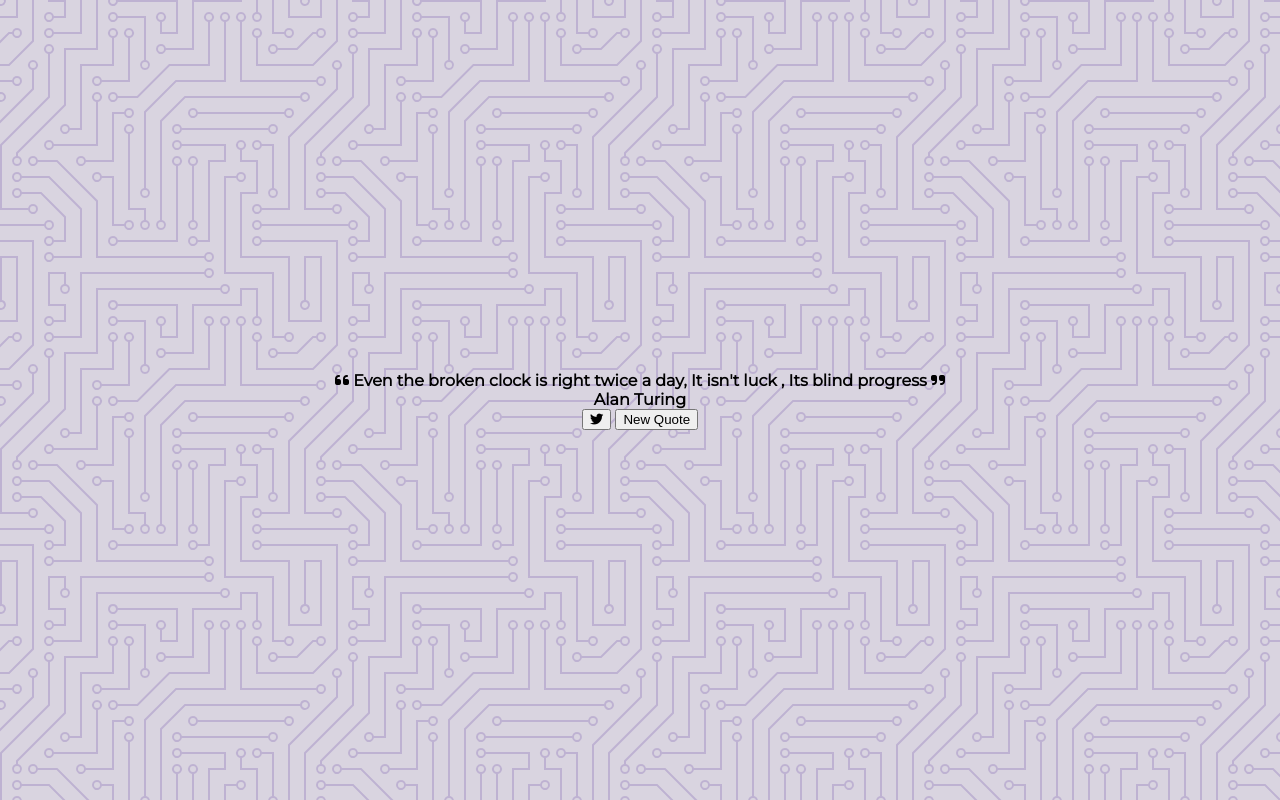
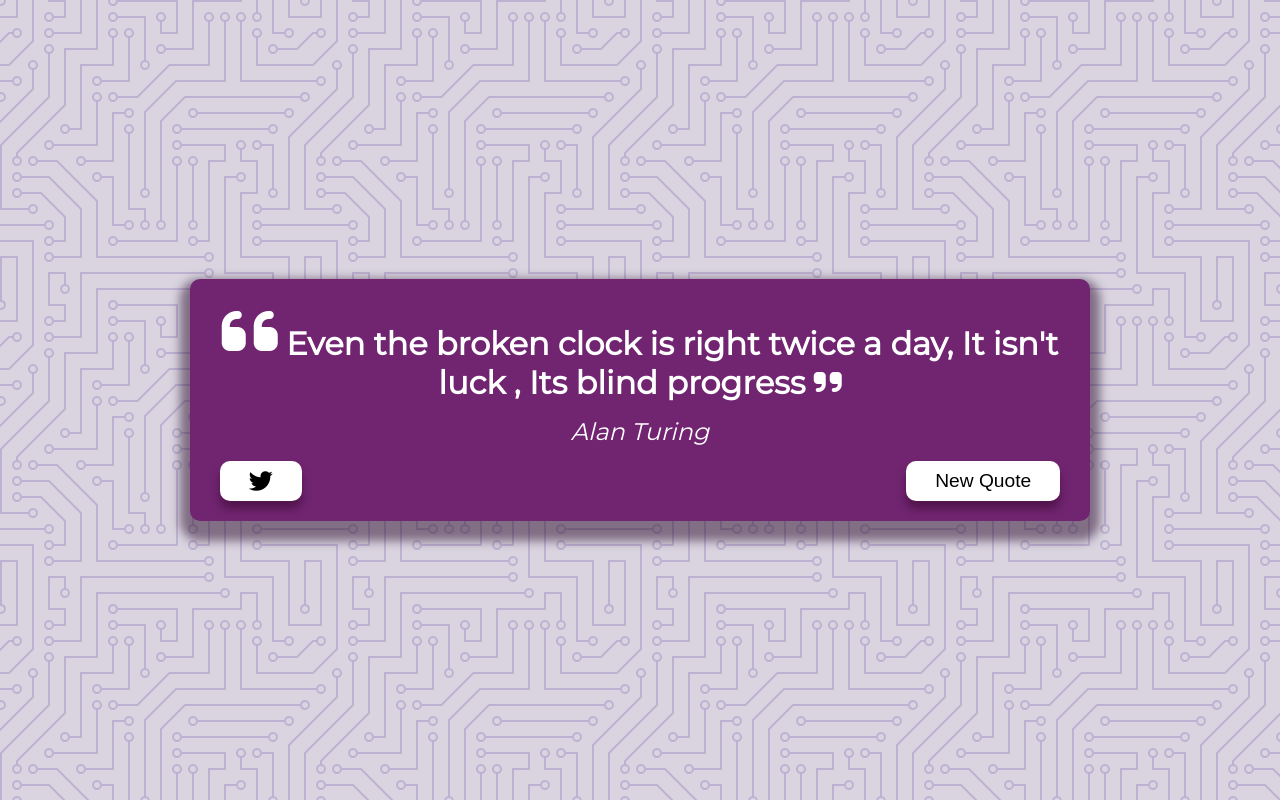
Before and after one commit to Eshh/quote-generator, a plain HTML site: page index.html in a window 1280 px wide. Drawn offline with Linux system fonts and the light colour scheme.

Commit message:
css commit

```diff
--- a/styles.css
+++ b/styles.css
@@ -17,3 +17,81 @@ body {
   align-items: center;
   justify-content: center;
 }
+
+.quote-container {
+  max-width: 900px;
+  padding: 20px 30px;
+  border-radius: 10px;
+  background-color: rgba(113, 37, 113);
+  color: #fff;
+  box-shadow: 0 10px 10px 10px rgba(42, 9, 42, 0.5);
+}
+
+.quote-text {
+  font-size: 2rem;
+}
+
+.long-quote {
+  font-size: 1.5rem;
+}
+
+.fa-quote-left {
+  font-size: 4rem;
+}
+
+.quote-author {
+  font-size: 1.5rem;
+  font-weight: 400;
+  margin-top: 15px;
+  font-style: italic;
+}
+
+.button-container {
+  margin-top: 15px;
+  display: flex;
+  justify-content: space-between;
+}
+
+button {
+  cursor: pointer;
+  font-size: 1.2rem;
+  height: 2.5rem;
+  border: none;
+  border-radius: 10px;
+  color: #000;
+  background-color: #fff;
+  outline: none;
+  padding: 0.5rem 1.8rem;
+  box-shadow: 0 0.5rem 10px rgba(63, 10, 55, 0.65);
+}
+
+button:hover {
+  color: #fff;
+  background-color: #000;
+}
+
+button:active {
+  transform: translate(0, 0.3rem);
+  box-shadow: 0 0 rgba(255, 255, 255, 0.65);
+}
+
+.twitter-button:hover {
+  color: #38a1f3;
+}
+.fa-twitter {
+  font-size: 1.5rem;
+}
+
+@media screen and (max-width: 1000px) {
+  .quote-container {
+    margin: auto 15px;
+  }
+
+  .quote-text {
+    font-size: 1.5rem;
+  }
+
+  .fa-quote-left {
+    font-size: 3rem;
+  }
+}
```
